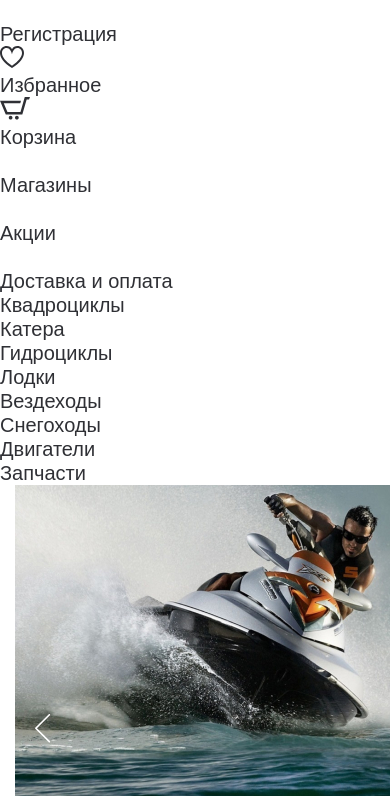
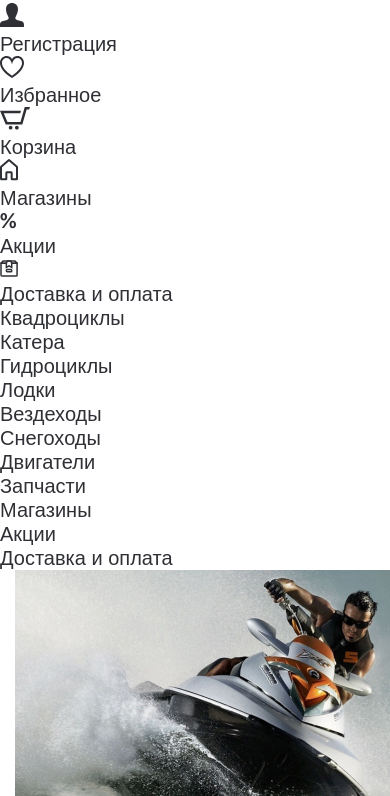
Before and after one commit to Clorhexidinum/drive_moto, a website: page app/index.html in a window 390 px wide. Shown: the part 172-968 px from the top of the page. Drawn offline with nearby package versions, Linux system fonts and the light colour scheme; files that its build step writes are made by us from their sources.

Commit message:
Адаптивный хедер

```diff
--- a/app/index.html
+++ b/app/index.html
@@ -67,46 +67,46 @@
       </div>
     </div>
     <div class="menu-mobile">
-      <ul class="menu-mobile__liss">
+      <ul class="menu-mobile__list">
         <li class="menu-mobile__item">
           <a class="menu-mobile__link" href="#">
-            <img src="../images/icon-user.svg" alt="">
+            <img class="menu-mobile__img" src="images/user.svg" alt="">
             <p>Войти</p>
           </a>
         </li>
         <li class="menu-mobile__item">
           <a class="menu-mobile__link" href="#">
-            <img src="../images/icon-user.svg" alt="">
+            <img class="menu-mobile__img" src="images/user.svg" alt="">
             <p>Регистрация</p>
           </a>
         </li>
         <li class="menu-mobile__item">
           <a class="menu-mobile__link" href="#">
-            <img src="../images/heart.svg" alt="">
+            <img class="menu-mobile__img" src="images/heart.svg" alt="">
             <p>Избранное</p>
           </a>
         </li>
         <li class="menu-mobile__item">
           <a class="menu-mobile__link" href="#">
-            <img src="../images/basket.svg" alt="">
+            <img class="menu-mobile__img" src="images/basket.svg" alt="">
             <p>Корзина</p>
           </a>
         </li>
         <li class="menu-mobile__item">
           <a class="menu-mobile__link" href="#">
-            <img src="../images/house.svg" alt="">
+            <img class="menu-mobile__img" src="images/house.svg" alt="">
             <p>Магазины</p>
           </a>
         </li>
         <li class="menu-mobile__item">
           <a class="menu-mobile__link" href="#">
-            <img src="../images/box.svg" alt="">
+            <img class="menu-mobile__img" src="images/percent.svg" alt="">
             <p>Акции</p>
           </a>
         </li>
         <li class="menu-mobile__item">
           <a class="menu-mobile__link" href="#">
-            <img src="../images/" alt="">
+            <img class="menu-mobile__img" src="images/box.svg" alt="">
             <p>Доставка и оплата</p>
           </a>
         </li>
@@ -151,6 +151,19 @@
           </a>
         </li>
       </ul>
+      <div class="menu-mobile__line-wrapper">
+        <ul class="menu-mobile__line">
+          <li class="menu-mobile__item">
+            <a class="menu-mobile__link" href="#">Магазины</a>
+          </li>
+          <li class="menu-mobile__item">
+            <a class="menu-mobile__link" href="#">Акции</a>
+          </li>
+          <li class="menu-mobile__item">
+            <a class="menu-mobile__link" href="#">Доставка и оплата</a>
+          </li>
+        </ul>
+      </div>
     </div>
     <div class="header__bottom">
       <div class="container">
--- a/app/js/main.js
+++ b/app/js/main.js
@@ -59,4 +59,10 @@ $(function(){
     $('.catalog__btn-grid').removeClass('catalog__filter-button--active');
     $('.product-item__wrapper').addClass('product-item__wrapper--list');
   });
+
+  $('.menu__btn').on('click', function() {
+    $('.menu-mobile__list').toggleClass('menu-mobile__list--active');
+  })
+
+
 });
--- a/app/scss/global.scss
+++ b/app/scss/global.scss
@@ -42,6 +42,8 @@ body {
   font-size: 20px;
   line-height: 24px;
   font-weight: 400;
+  overflow-x: hidden;
+  min-width: 320px;
 }
 
 .container {
--- a/app/scss/media.scss
+++ b/app/scss/media.scss
@@ -37,6 +37,12 @@
       display: none;
     }
   }
+
+  .menu-mobile {
+    &__line-wrapper {
+      display: block;
+    }
+  }
 }
 
 @media (max-width: 640px) {
--- a/app/scss/menu-mobile/menu-mobile.scss
+++ b/app/scss/menu-mobile/menu-mobile.scss
@@ -1,12 +1,50 @@
 .menu-mobile {
   box-shadow: 0px 0px 20px rgba(0, 0, 0, 0.15);
+  transform: translateX(-100%);
 
   &__list {
     width: 243px;
+    transition: all .3s;
+    position: absolute;
+    z-index: 10;
+    background-color: #fff;
+  }
+
+  &__list--active {
+    transform: translateX(0);
   }
 
   &__item {
     position: relative;
     border-bottom: 1px solid rgba(0, 0, 0, 0.1);
   }
+
+  &__link {
+    display: block;
+    padding-left: 53px;
+    padding-top: 36px;
+  }
+
+  &__img {
+    position: absolute;
+    left: 11px;
+    bottom: 0;
+  }
+
+  &__line-wrapper {
+    display: none;
+    font-weight: bold;
+    font-size: 20px;
+    line-height: 24px;
+    background-color: #F0F0F4;
+    font-family: "SFProDisplay-Bold", sans-serif;
+    overflow-x: scroll;
+  }
+
+  &__line {
+    overflow-x: scroll;
+    width: 450px;
+    color: #2F3035;
+    padding: 14px 0 14px 15px;
+  }
 }
--- a/app/scss/menu/menu.scss
+++ b/app/scss/menu/menu.scss
@@ -1,6 +1,7 @@
 .menu {
   &__btn {
     display: none;
+    padding: 0;
   }
 
   &__list {
```
Also changed, not shown: app/images/box.svg (added), app/images/house.svg (added), app/images/percent.svg (added).
